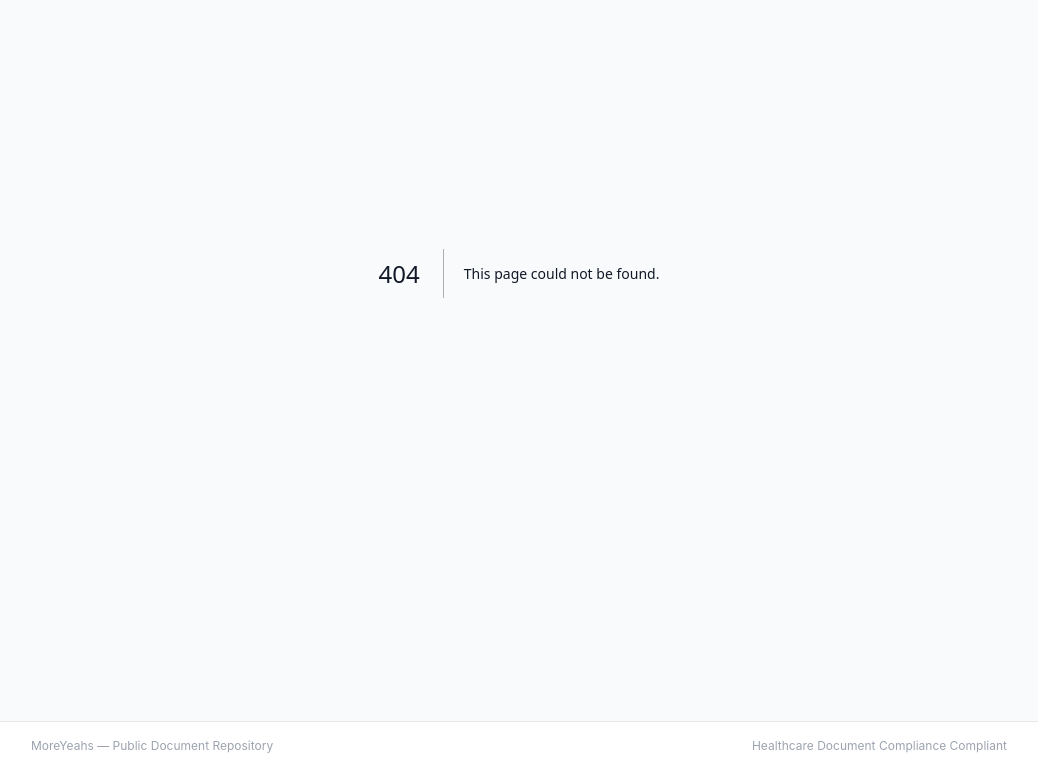
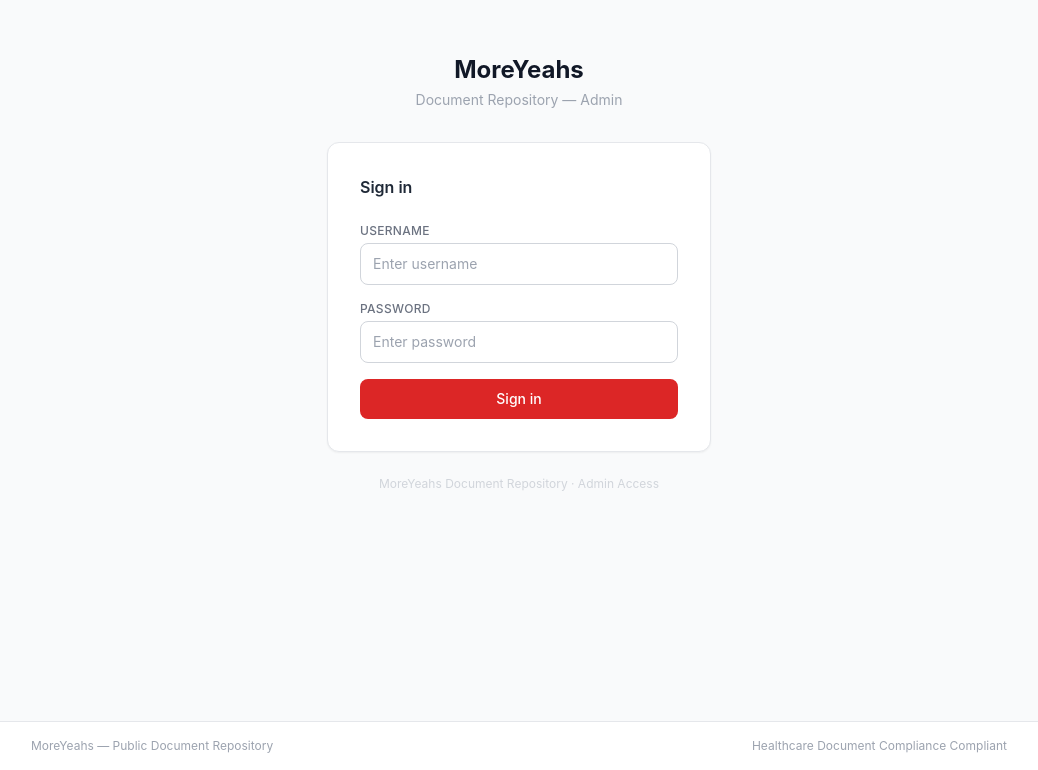
Before and after one commit to himanshu31091-eng/sika-dpp-poc, a Next.js app in the folder frontend/: page /admin/login in a window 1280 px wide. Before the commit this address had no page. Shown: the part 127-897 px from the top of the page, without its empty margins (121-1159 px from the left). Built offline with nearby package versions, Linux system fonts and the light colour scheme.

Commit message:
add admin login with users

```diff
--- /dev/null
+++ b/frontend/app/admin/login/page.tsx
@@ -0,0 +1,80 @@
+'use client';
+import { useState, useRef } from 'react';
+import { useRouter } from 'next/navigation';
+
+const USERS: Record<string, string> = {
+  himanshu: 'moreyeahs@2026',
+  vincenzo: 'sika@2026',
+};
+
+export default function LoginPage() {
+  const [error, setError] = useState('');
+  const [loading, setLoading] = useState(false);
+  const userRef = useRef<HTMLInputElement>(null);
+  const passRef = useRef<HTMLInputElement>(null);
+  const router = useRouter();
+
+  const handleLogin = (e: React.FormEvent) => {
+    e.preventDefault();
+    setLoading(true);
+    setError('');
+    const username = userRef.current?.value?.trim().toLowerCase() || '';
+    const password = passRef.current?.value || '';
+
+    setTimeout(() => {
+      if (USERS[username] && USERS[username] === password) {
+        localStorage.setItem('admin_user', username);
+        localStorage.setItem('admin_auth', 'true');
+        router.push('/admin');
+      } else {
+        setError('Invalid username or password.');
+        setLoading(false);
+      }
+    }, 400);
+  };
+
+  return (
+    <main className="min-h-screen bg-gray-50 flex items-center justify-center px-4">
+      <div className="w-full max-w-sm">
+        <div className="text-center mb-8">
+          <h1 className="text-2xl font-bold text-gray-900">MoreYeahs</h1>
+          <p className="text-sm text-gray-400 mt-1">Document Repository — Admin</p>
+        </div>
+        <div className="bg-white border border-gray-200 rounded-xl shadow-sm p-8">
+          <h2 className="text-base font-semibold text-gray-800 mb-6">Sign in</h2>
+          <form onSubmit={handleLogin} className="space-y-4">
+            <div>
+              <label className="block text-xs font-medium text-gray-500 uppercase tracking-wide mb-1">Username</label>
+              <input
+                ref={userRef}
+                type="text"
+                autoComplete="username"
+                placeholder="Enter username"
+                className="w-full border border-gray-300 rounded-lg px-3 py-2.5 text-sm focus:ring-2 focus:ring-red-500 focus:outline-none"
+              />
+            </div>
+            <div>
+              <label className="block text-xs font-medium text-gray-500 uppercase tracking-wide mb-1">Password</label>
+              <input
+                ref={passRef}
+                type="password"
+                autoComplete="current-password"
+                placeholder="Enter password"
+                className="w-full border border-gray-300 rounded-lg px-3 py-2.5 text-sm focus:ring-2 focus:ring-red-500 focus:outline-none"
+              />
+            </div>
+            {error && <p className="text-xs text-red-600 bg-red-50 px-3 py-2 rounded-lg">{error}</p>}
+            <button
+              type="submit"
+              disabled={loading}
+              className="w-full bg-red-600 text-white py-2.5 rounded-lg font-medium text-sm hover:bg-red-700 disabled:opacity-50 transition-colors"
+            >
+              {loading ? 'Signing in...' : 'Sign in'}
+            </button>
+          </form>
+        </div>
+        <p className="text-center text-xs text-gray-300 mt-6">MoreYeahs Document Repository · Admin Access</p>
+      </div>
+    </main>
+  );
+}
--- a/frontend/app/admin/page.tsx
+++ b/frontend/app/admin/page.tsx
@@ -1,5 +1,6 @@
 'use client';
 import { useState, useRef, useEffect, useCallback } from 'react';
+import { useRouter } from 'next/navigation';
 import { adminApi } from '@/lib/api';
 
 const DOC_TYPES = ['DoPC', 'SDS', 'TDS', 'Label', 'Technical', 'Other'];
@@ -18,6 +19,9 @@ const SC: Record<string, string> = {
 };
 
 export default function AdminPage() {
+  const router = useRouter();
+  const [authChecked, setAuthChecked] = useState(false);
+  const [currentUser, setCurrentUser] = useState('');
   const [mode, setMode] = useState<Mode>('new');
   const [file, setFile] = useState<File | null>(null);
   const [result, setResult] = useState<any>(null);
@@ -39,6 +43,23 @@ export default function AdminPage() {
     edmsDocId: '',
     status: 'draft',
   });
+
+  useEffect(() => {
+    const auth = localStorage.getItem('admin_auth');
+    const user = localStorage.getItem('admin_user') || '';
+    if (!auth) {
+      router.replace('/admin/login');
+    } else {
+      setCurrentUser(user);
+      setAuthChecked(true);
+    }
+  }, [router]);
+
+  const handleLogout = () => {
+    localStorage.removeItem('admin_auth');
+    localStorage.removeItem('admin_user');
+    router.replace('/admin/login');
+  };
 
   const loadDocs = useCallback(async () => {
     setDocsLoading(true);
@@ -115,6 +136,12 @@ export default function AdminPage() {
     </div>
   );
 
+  if (!authChecked) return (
+    <div className="min-h-screen bg-gray-50 flex items-center justify-center">
+      <div className="w-6 h-6 border-2 border-red-600 border-t-transparent rounded-full animate-spin" />
+    </div>
+  );
+
   return (
     <main className="min-h-screen bg-gray-50">
       <header className="bg-white border-b border-gray-200 shadow-sm">
@@ -128,6 +155,10 @@ export default function AdminPage() {
               How It Works
             </a>
             <a href="/" className="text-xs text-gray-400 hover:text-gray-600 underline">Back to site</a>
+            <div className="flex items-center gap-2 ml-2 pl-2 border-l border-gray-200">
+              <span className="text-xs text-gray-400">👤 {currentUser}</span>
+              <button onClick={handleLogout} className="text-xs bg-gray-100 text-gray-500 px-2.5 py-1.5 rounded hover:bg-gray-200 font-medium">Logout</button>
+            </div>
           </div>
         </div>
       </header>
```
